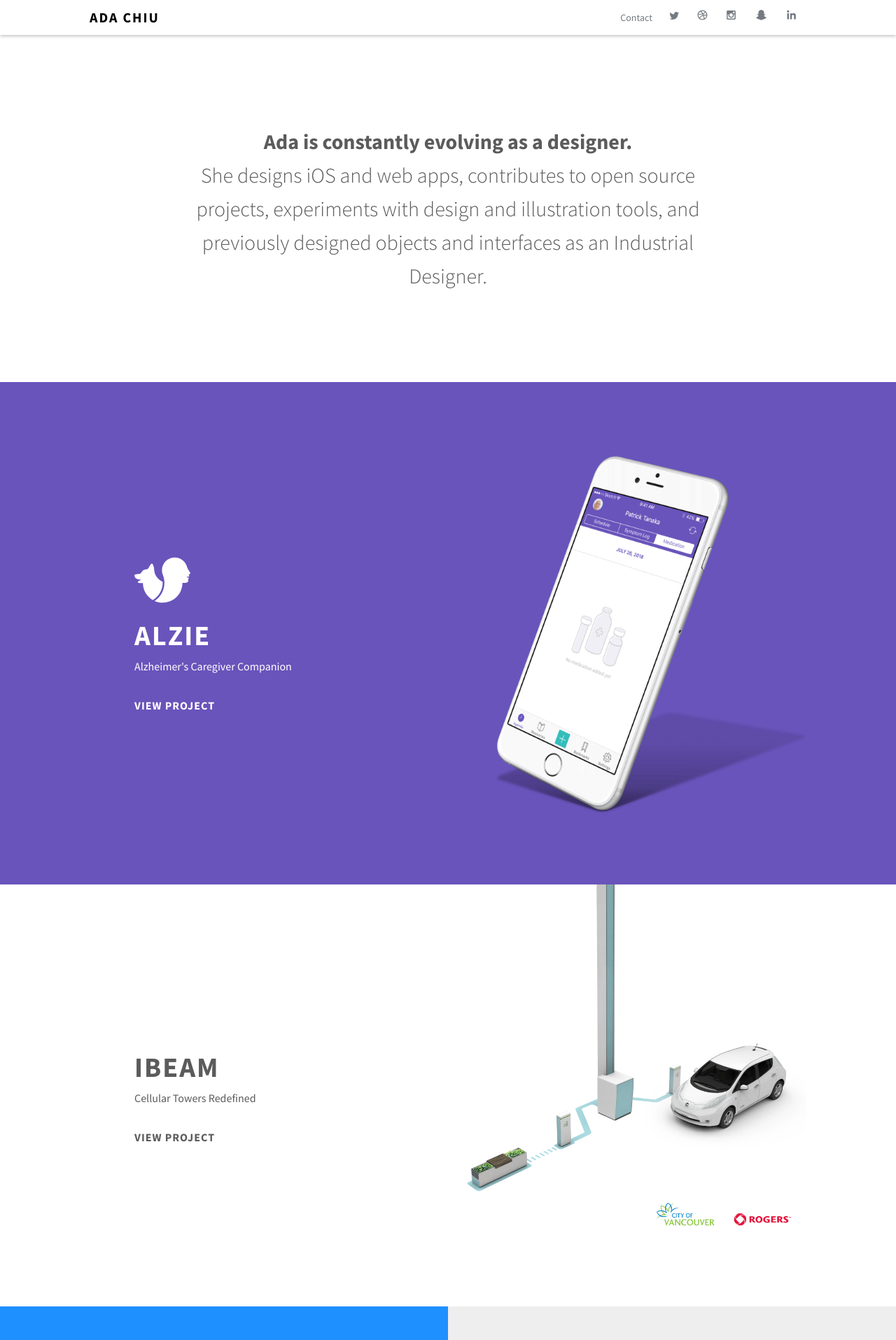
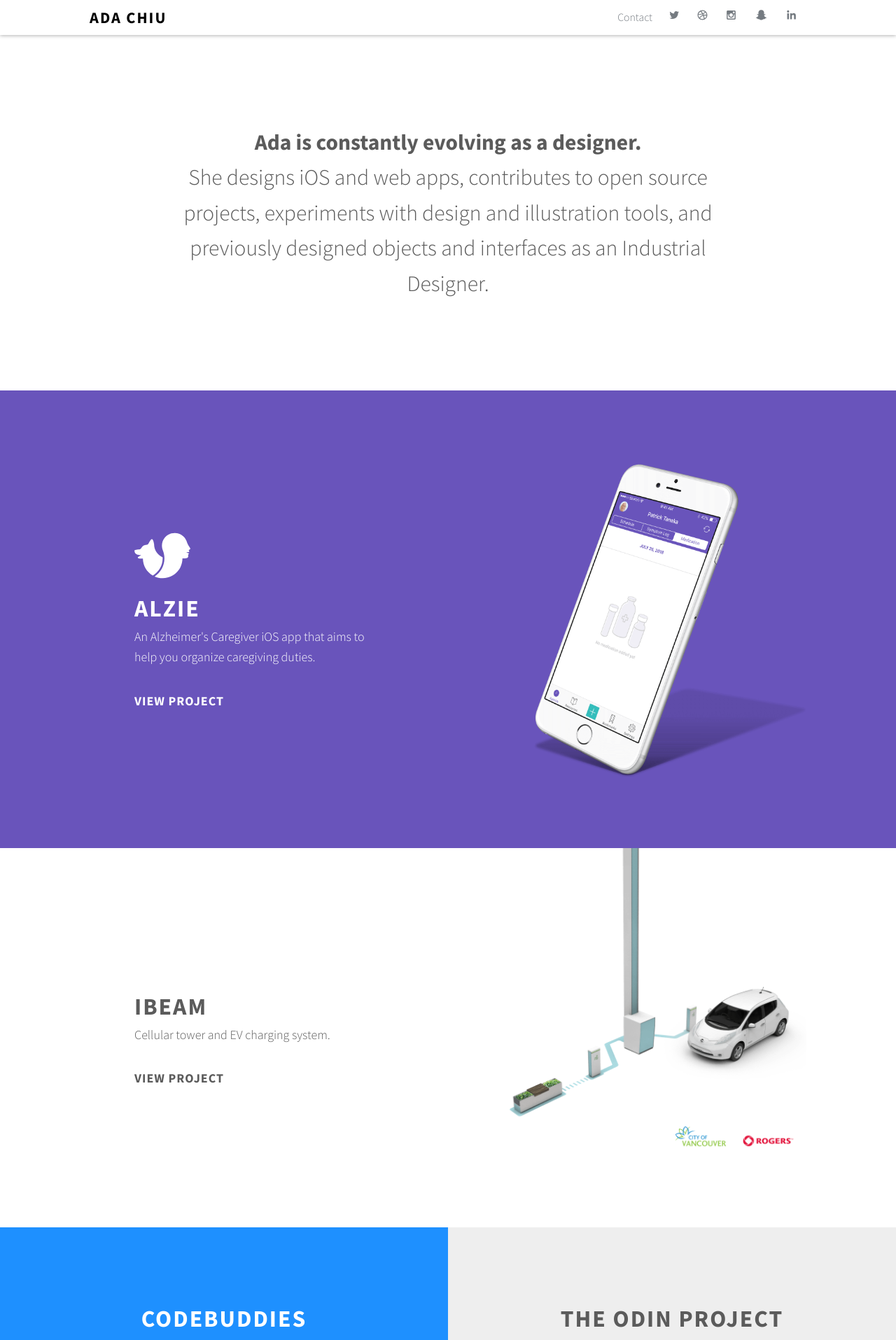
Before and after one commit to adachiu/adachiu.github.io, a Jekyll site: the page built from index.html, in a window 1280 px wide. Shown: the top 1915 px of the page at 70% size. Built offline with Jekyll 4.4.1, drawn with Linux system fonts in a browser that asks for light colours; some of the changed text lies outside the part shown.

Commit message:
updated project text

```diff
--- a/_includes/section-footer.html
+++ b/_includes/section-footer.html
@@ -1,5 +1,3 @@
-
-
 <footer class="footer">
     <h2>Want to chat?</h2>
       <a class="btn btn-contact" href="{{ site.baseurl }}/contact">Contact</a>
--- a/_includes/section-works.html
+++ b/_includes/section-works.html
@@ -9,7 +9,7 @@
           <img class="project-logo" src="/assets/img/logo-Alzie.svg" width="80em" height="80em" alt="Alzie Alzheimer's Caregiver Companion iOS App">
         </div>
           <h2>Alzie</h2>
-          <p>Alzheimer's Caregiver Companion</p>
+          <p>An Alzheimer's Caregiver iOS app that aims to help you organize caregiving duties.</p>
           <a class="btn btn-light" href="{{ site.baseurl }}/alzie">View project</a>
       </div>
 
@@ -24,7 +24,7 @@
 
       <div class="teaser-detail">
         <h2>Ibeam</h2>
-        <p>Cellular Towers Redefined</p>
+        <p>Cellular tower and EV charging system.</p>
         <a class="btn btn-dark" href="{{ site.baseurl }}/ibeam">View project</a>
       </div>
 
@@ -38,14 +38,14 @@
 
       <div class="teaser-codebuddies">
         <h2>CodeBuddies</h2>
-        <p>Scheduling Platform for Studying Code</p>
-        <a class="btn btn-light" href="{{ site.baseurl }}/codebuddies">View project</a>
+        <p>The most friendly online platform for community-organized hangouts for learning to code.</p>
+        <a class="btn btn-light" href="{{ site.baseurl }}/codebuddies">Coming Soon</a>
       </div>
 
       <div class="teaser-odin">
         <h2>The Odin Project</h2>
-        <p>Free Web Design Learning</p>
-        <a class="btn btn-dark" href="{{ site.baseurl }}/theodinproject">View project</a>
+        <p>A finely curated web development curriculum based from the best free online resources.</p>
+        <a class="btn btn-dark" href="{{ site.baseurl }}/theodinproject">Coming Soon</a>
       </div>
 
     </div> <!-- teaser-opensource end -->
--- a/assets/css/3-sections/_home-works.scss
+++ b/assets/css/3-sections/_home-works.scss
@@ -88,7 +88,7 @@
   flex-direction: column;
   justify-content: center;
   margin: 0;
-  padding: 8% 0 8% 15%;
+  padding: 8% 15%;
   width: 100%;
   text-align: left;
 }
@@ -131,7 +131,7 @@
     align-items: center;
     flex-grow: 1;
     flex-basis: 50%;
-    padding: 8%;
+    padding: 8% 10%;
     background-color: $cb-main;
 
     h2, p {
@@ -149,7 +149,7 @@
     align-items: center;
     flex-grow: 1;
     flex-basis: 50%;
-    padding: 8%;
+    padding: 8% 10%;
     background-color: $odin-bg;
 
     h2, p {
--- a/assets/css/main.css
+++ b/assets/css/main.css
@@ -408,20 +408,21 @@
   margin: 0;
   padding: 0;
   text-decoration: none;
-  font-size: 1.875em; }
+  font-size: 1.75em;
+  color: #5b5b5b; }
 
-/* line 10, 1-base/_base.scss */
+/* line 11, 1-base/_base.scss */
 h2 {
   font-weight: 700;
   margin: 0;
   padding: 0;
   text-decoration: none;
   letter-spacing: 2px;
-  font-size: 2.5em;
+  font-size: 1.875em;
   text-transform: uppercase;
-  color: #000000; }
+  color: #5b5b5b; }
 
-/* line 21, 1-base/_base.scss */
+/* line 22, 1-base/_base.scss */
 h3 {
   font-weight: 700;
   margin: 0;
@@ -432,21 +433,23 @@
   text-transform: uppercase;
   color: #000000; }
 
-/* line 32, 1-base/_base.scss */
+/* line 33, 1-base/_base.scss */
 a, p {
   text-decoration: none;
   margin: 0;
   padding: 0;
-  font-size: 1em; }
+  font-size: 1em;
+  font-weight: 300;
+  font-style: normal; }
 
-/* line 45, 1-base/_base.scss */
+/* line 48, 1-base/_base.scss */
 html, body {
   min-height: 100vh;
   background: #ffffff; }
 
-/* line 50, 1-base/_base.scss */
+/* line 53, 1-base/_base.scss */
 body {
-  font-size: 1em;
+  font-size: 1.125em;
   line-height: 1.6;
   font-family: 'Source Sans Pro', sans-serif;
   text-decoration: none;
@@ -741,7 +744,7 @@
       -ms-flex-pack: center;
           justify-content: center;
   margin: 0;
-  padding: 8% 0 8% 15%;
+  padding: 8% 15%;
   width: 100%;
   text-align: left; }
 
@@ -808,7 +811,7 @@
             flex-grow: 1;
     -ms-flex-preferred-size: 50%;
         flex-basis: 50%;
-    padding: 8%;
+    padding: 8% 10%;
     background-color: #1E90FF; }
     /* line 137, 3-sections/_home-works.scss */
     #teaser-opensource .teaser-codebuddies h2, #teaser-opensource .teaser-codebuddies p {
@@ -835,7 +838,7 @@
             flex-grow: 1;
     -ms-flex-preferred-size: 50%;
         flex-basis: 50%;
-    padding: 8%;
+    padding: 8% 10%;
     background-color: #eeeeee; }
     /* line 155, 3-sections/_home-works.scss */
     #teaser-opensource .teaser-odin h2, #teaser-opensource .teaser-odin p {
```
Also changed, not shown: assets/css/1-base/_base.scss (+7 -4 lines).
